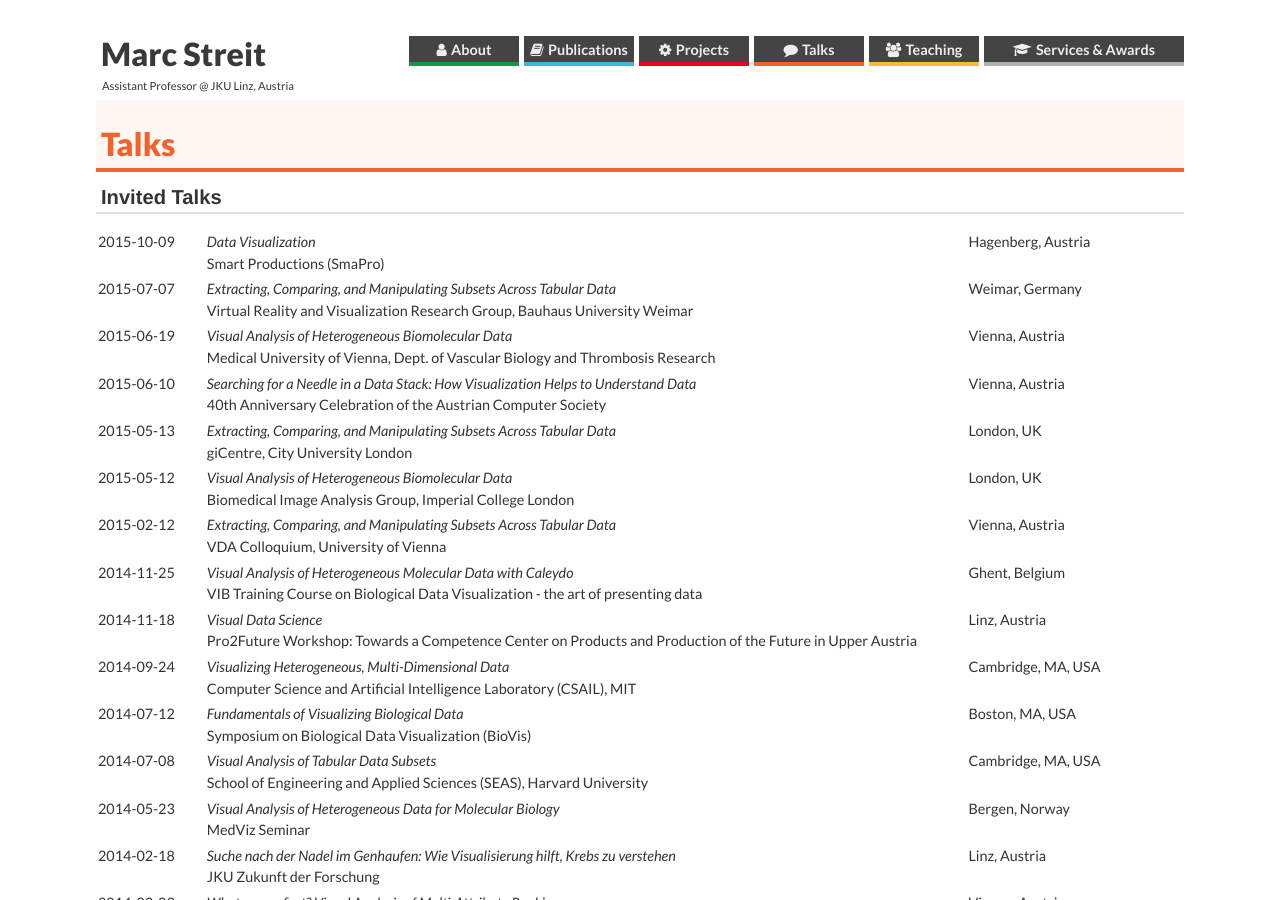
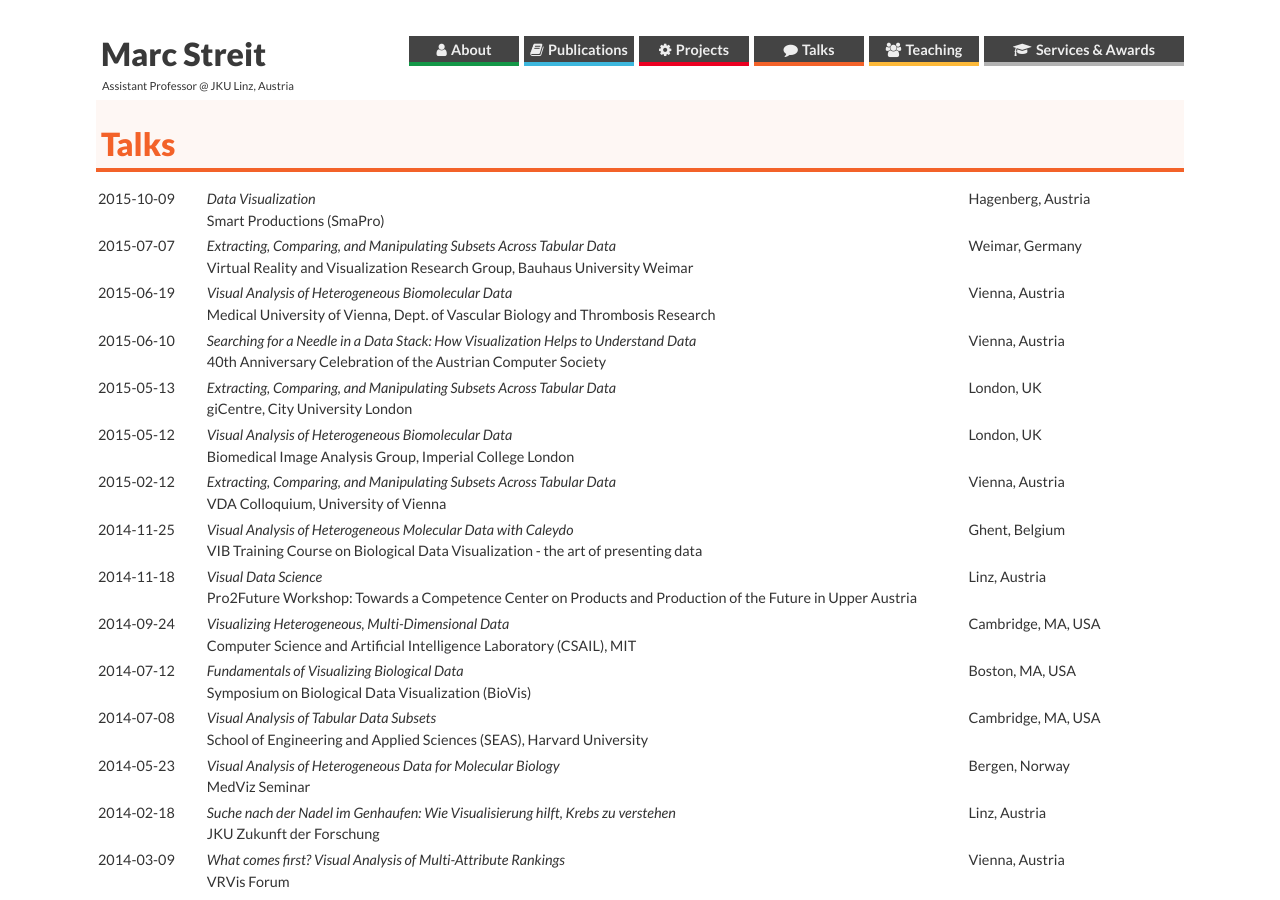
Before and after one commit to mstreit/mstreit.github.io, a Jekyll site: the page built from talks.md, in a window 1280 px wide and 900 px high. Built offline with Jekyll 4.4.1, drawn with Linux system fonts in a browser that asks for light colours; nearby versions of some CDN libraries; some web fonts are replaced.

Commit message:
Pleaseding enter the commit message for your changes. Lines starting

```diff
--- a/_layouts/talks.html
+++ b/_layouts/talks.html
@@ -7,7 +7,6 @@ layout: default
 
 <article class="publications-content">
 
-  <h1>Invited Talks</h1>
   <table class="talks-table">
     <tr>
       <th></th>
```
